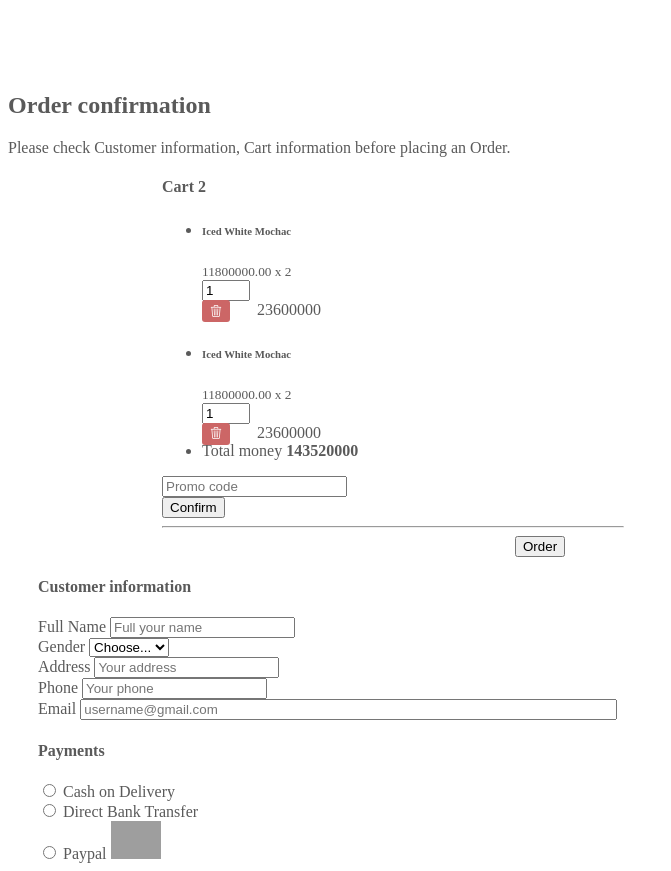
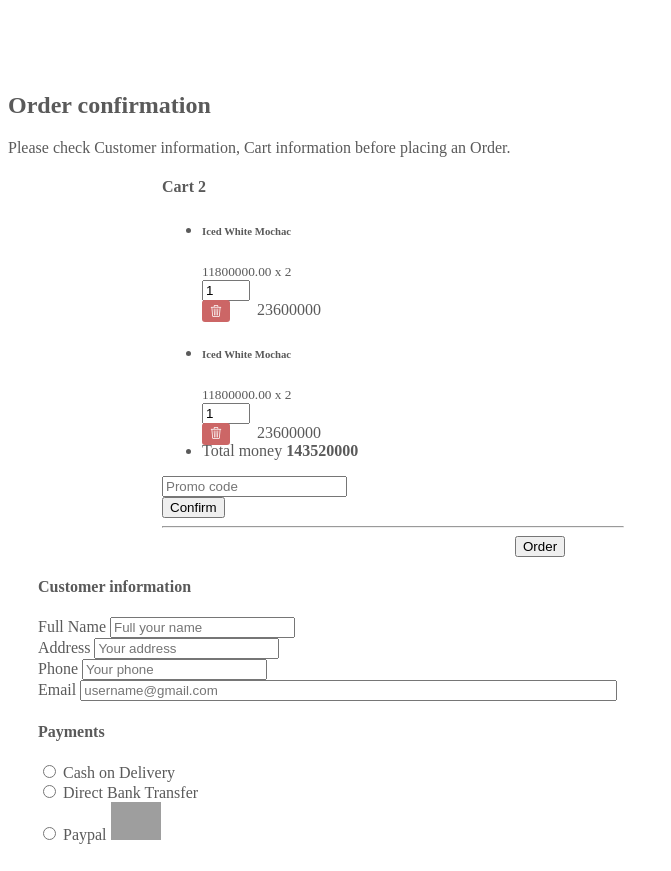
Before and after one commit to chanhhanh/agile-coffee-system, a CodeIgniter 4 app: the page made by app/Views/pages/order_confirm.php in a window 1280 px wide. Shown: the whole page, without its empty margins (0-671 px from the left). After the commit the page ends 844 px from the top, so only its background shows below. Run offline with PHP 8.4 and a stand-in for CodeIgniter, Linux system fonts and the light colour scheme; the template is opened without the code that fills it, so the values that code supplies are empty; some libraries are stand-ins or nearby versions; some web fonts are replaced; grey boxes are pictures that could not be loaded.

Commit message:
Order Confirm (not connected yet db)
.......

```diff
--- a/app/Views/pages/order_confirm.php
+++ b/app/Views/pages/order_confirm.php
@@ -100,15 +100,6 @@
                                     aria-describedby="nameHelp" placeholder="Full your name">
                             </div>
                             <div class="col-md-12">
-                                <label for="inputGender">Gender</label>
-                                <select id="inputGender" class="form-control">
-                                    <option selected> Choose...</option>
-                                    <option> Male</option>
-                                    <option> Female</option>
-                                    <option> Other</option>
-                                </select>
-                            </div>
-                            <div class="col-md-12">
                                 <label for="exampleInputAddress">Address</label>
                                 <input type="text" class="form-control" id="exampleInputAddress"
                                     aria-describedby="addressHelp" placeholder="Your address">
```
